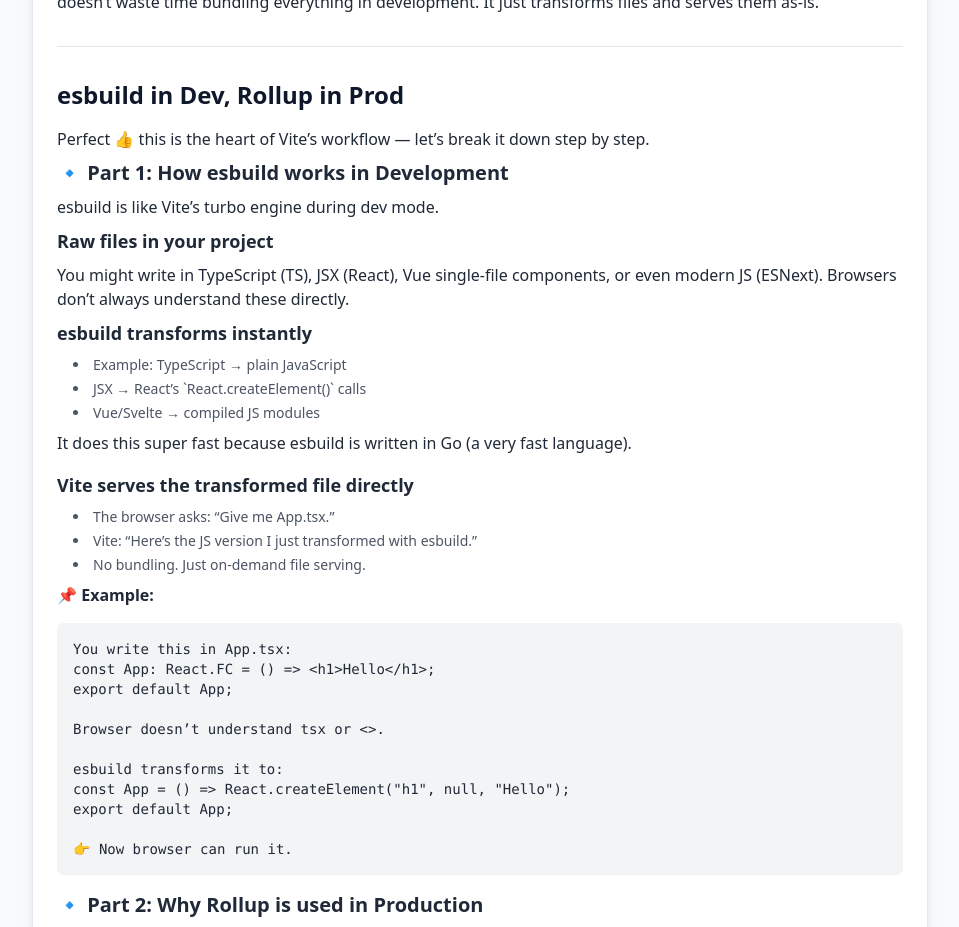
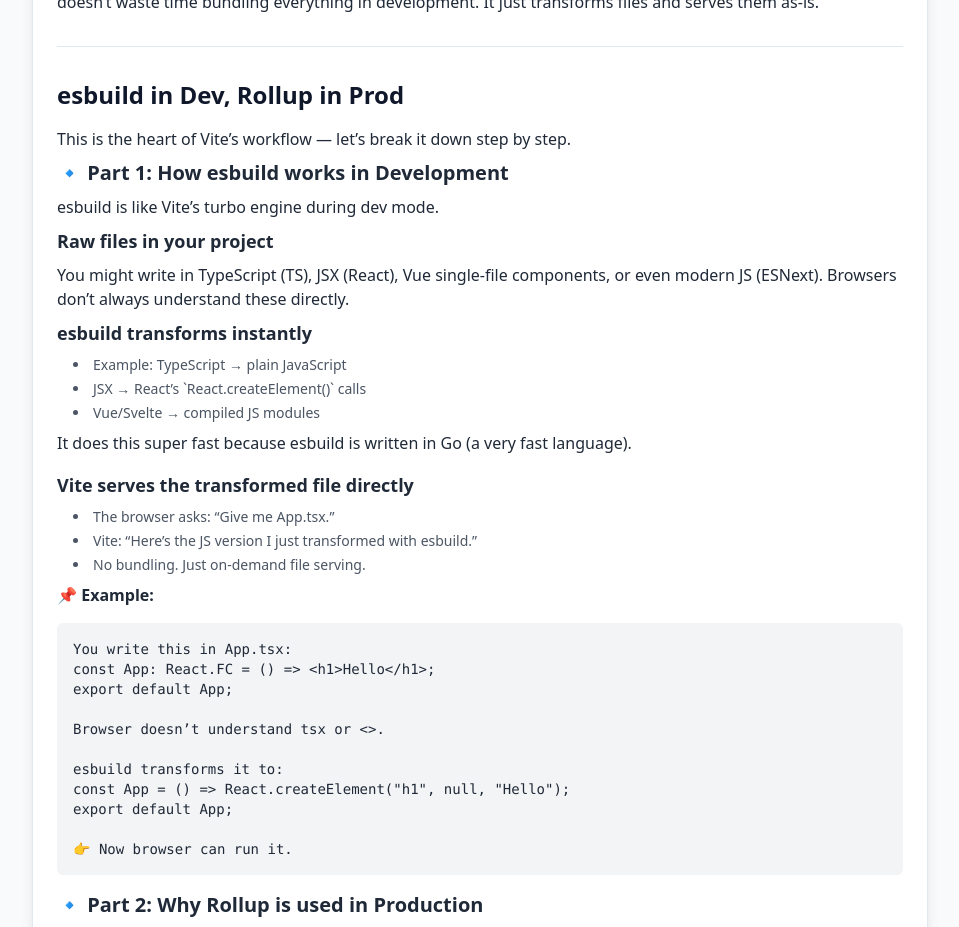
Before and after one commit to pavankm327/front-end-tools, a React (Vite) app: page /vite-explanation in a window 1280 px wide. Shown: the part 6100-7027 px from the top of the page, without its empty margins (160-1119 px from the left). Built offline with nearby package versions, Linux system fonts and the light colour scheme.

Commit message:
Updated src/pages/ViteExplanation.tsx

```diff
--- a/src/pages/ViteExplanation.tsx
+++ b/src/pages/ViteExplanation.tsx
@@ -312,7 +312,7 @@ Browser → directly requests Header.js from Vite server`}
 
           <section>
             <h2 className="text-2xl font-bold mb-4 text-primary dark:text-primary-foreground">esbuild in Dev, Rollup in Prod</h2>
-            <p className="mb-2">Perfect 👍 this is the heart of Vite’s workflow — let’s break it down step by step.</p>
+            <p className="mb-2">This is the heart of Vite’s workflow — let’s break it down step by step.</p>
 
             <h3 className="text-xl font-semibold mb-2">🔹 Part 1: How esbuild works in Development</h3>
             <p className="mb-2">esbuild is like Vite’s turbo engine during dev mode.</p>
```
